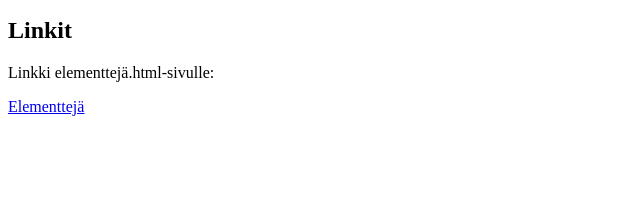
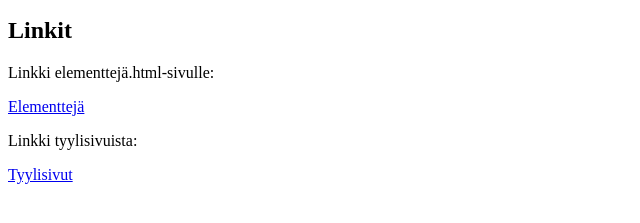
Before and after one commit to Heimohh/webOhjelmointi, a plain HTML site: page index.html in a window 1280 px wide. Shown: the part 101-324 px from the top of the page, without its empty margins (0-640 px from the left). Drawn offline with Linux system fonts and the light colour scheme.

Commit message:
tyylisivuille linkki lisätty

```diff
--- a/index.html
+++ b/index.html
@@ -14,5 +14,8 @@
 
 <p>Linkki elementtejä.html-sivulle:</p>
 <a href="elementteja.html" target="_self">Elementtejä</a>
+
+<p>Linkki tyylisivuista:</p>
+<a href="tyylisivusta.html" target="_self">Tyylisivut</a>
 </body>
 </html>
```
